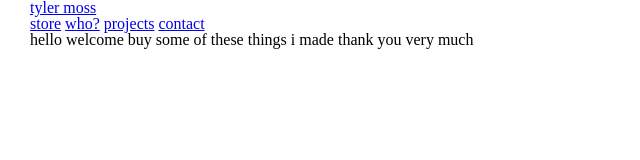
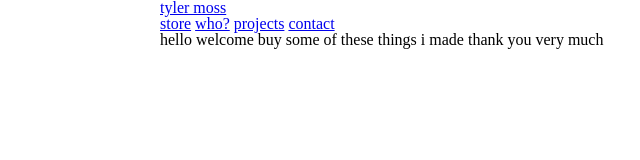
Before and after one commit to pocketeeer/tylermossnet, a plain HTML site: page index.html in a window 1280 px wide. Shown: the whole page, without its empty margins (0-640 px from the left). Drawn offline with Linux system fonts and the light colour scheme.

Commit message:
back to original .container class

```diff
--- a/assets/stylesheets/main.css
+++ b/assets/stylesheets/main.css
@@ -65,5 +65,5 @@ Grids
     margin: 0 auto;
     padding-left: 30px;
     padding-right: 30px;
-    width: auto;
+    width: 960px;
 }
```
